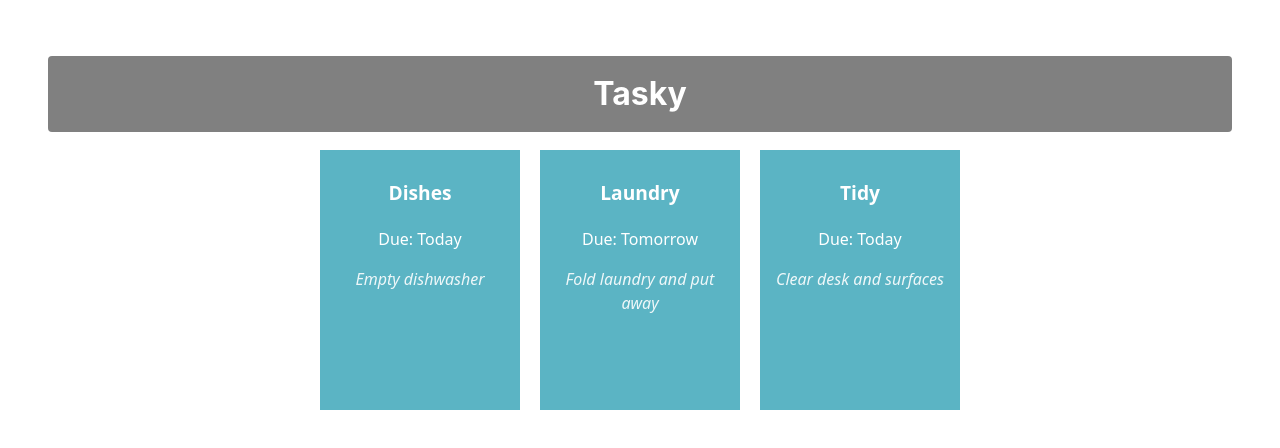
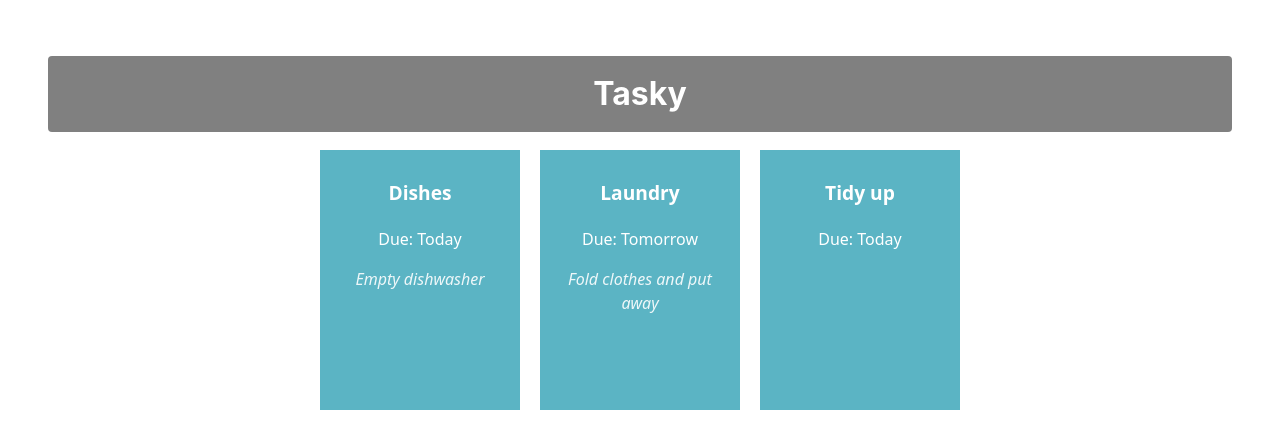
Before and after one commit to PaulsGitH/react-basics-labs, a React (Vite) app in the folder tasky/: page / in a window 1280 px wide. Shown: the top 448 px of the page. Built offline with nearby package versions, Linux system fonts and the light colour scheme.

Commit message:
Added task state

```diff
--- a/tasky/src/App.jsx
+++ b/tasky/src/App.jsx
@@ -1,13 +1,24 @@
 import './App.css';
 import Task from './components/Task';
+import React, { useState } from 'react';
+
 
 function App() {
-  return (
+
+  const [ taskState, setTaskState ] = useState({
+    tasks: [
+      { title:"Dishes", description: "Empty dishwasher", deadline: "Today" },
+      { title: "Laundry", description: "Fold clothes and put away", deadline: "Tomorrow" },
+      { title: "Tidy up", deadline: "Today" }
+    ]
+  });
+
+    return (
     <div className="container">
       <h1>Tasky</h1>
-      <Task title="Dishes"  deadline="Today"    description="Empty dishwasher" />
-      <Task title="Laundry" deadline="Tomorrow" description="Fold laundry and put away" />
-      <Task title="Tidy"    deadline="Today"    description="Clear desk and surfaces" />
+      <Task title={taskState.tasks[0].title} deadline={taskState.tasks[0].deadline} description={taskState.tasks[0].description} />
+      <Task title={taskState.tasks[1].title} deadline={taskState.tasks[1].deadline} description={taskState.tasks[1].description} />
+      <Task title={taskState.tasks[2].title} deadline={taskState.tasks[2].deadline} description={taskState.tasks[2].description} />
     </div>
   );
 }
```
